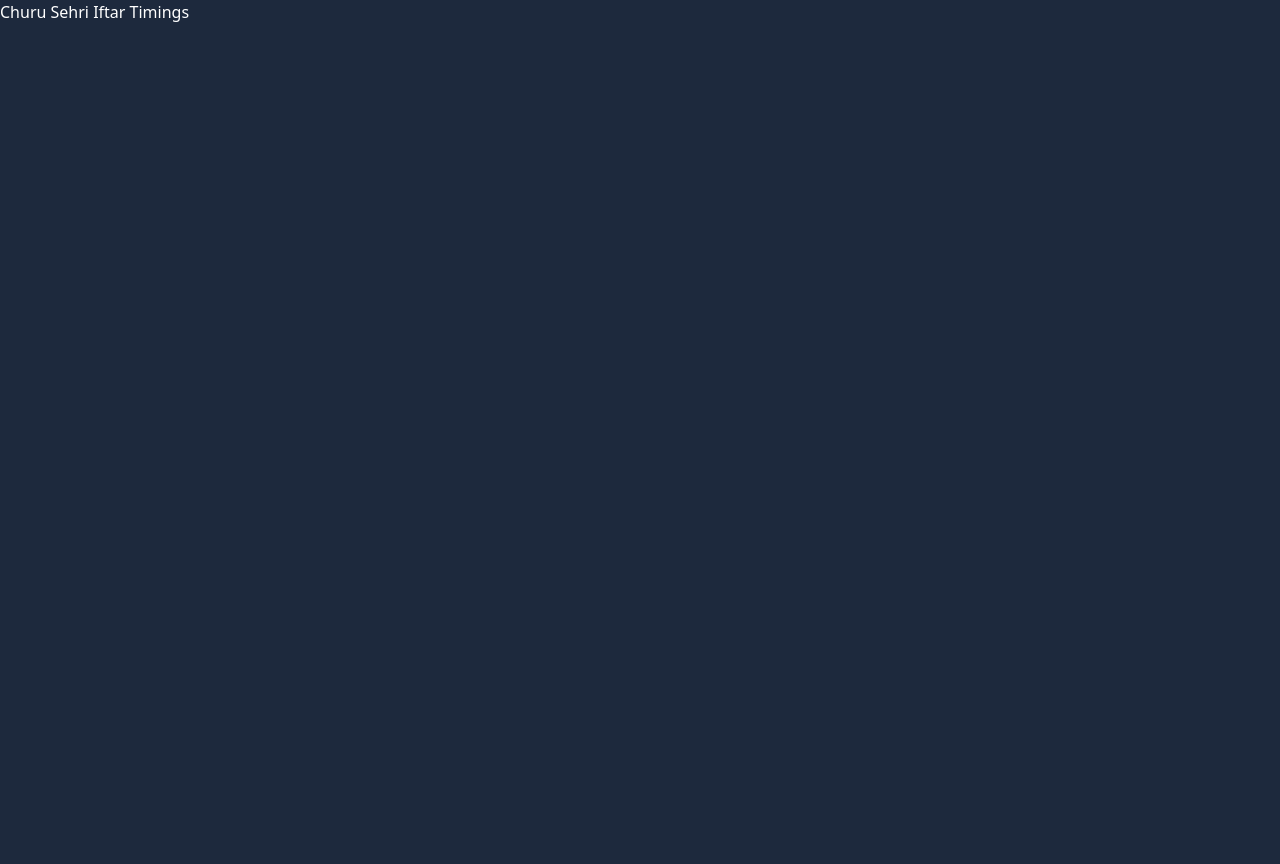
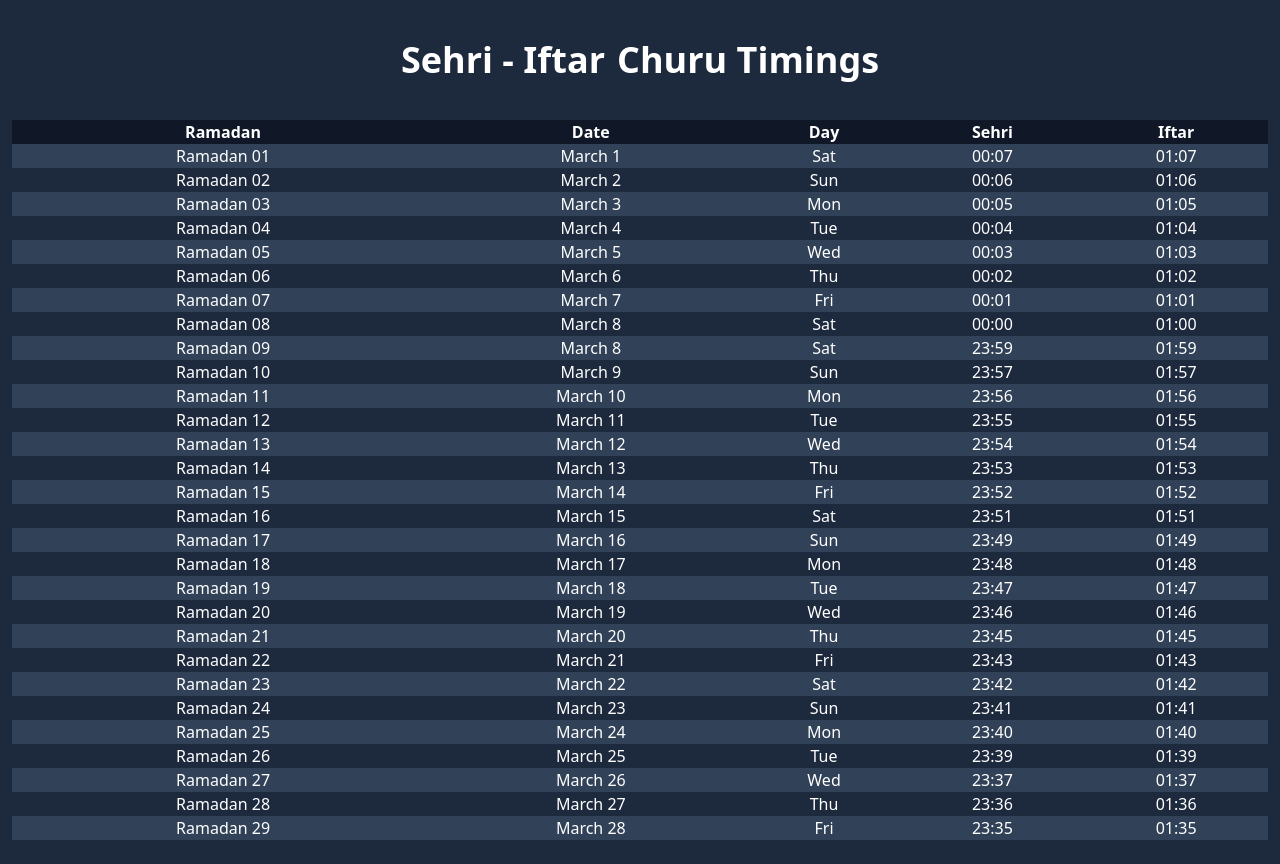
Before and after one commit to syeduroojkamal/churu-sehri-iftar-2025, a React (Vite) app: page / in a window 1280 px wide. Before the commit the page ends 800 px from the top, so only its background shows below. Built offline with nearby package versions, Linux system fonts and the light colour scheme.

Commit message:
add: header and main (table) components

```diff
--- a/src/App.tsx
+++ b/src/App.tsx
@@ -1,5 +1,13 @@
+import Header from "./components/Header";
+import Main from "./components/Main";
+
 const App = () => {
-  return <div>Churu Sehri Iftar Timings</div>;
+  return (
+    <>
+      <Header />
+      <Main />
+    </>
+  );
 };
 
 export default App;
--- /dev/null
+++ b/src/components/Header.tsx
@@ -0,0 +1,10 @@
+const Header = () => {
+  return (
+    <header className="text-4xl font-semibold py-10 flex flex-col items-center justify-center  sm:flex-row sm:gap-3">
+      <span>Sehri - Iftar</span>
+      <span>Churu Timings</span>
+    </header>
+  );
+};
+
+export default Header;
--- /dev/null
+++ b/src/components/Main.tsx
@@ -0,0 +1,186 @@
+const dates = [
+  {
+    sehri: new Date("Sat Mar 01 2025 05:37:00 GMT+0530"),
+    iftar: new Date("Sat Mar 01 2025 18:30:00 GMT+0530"),
+  },
+  {
+    sehri: new Date("Sun Mar 02 2025 05:36:00 GMT+0530"),
+    iftar: new Date("Sun Mar 02 2025 18:31:00 GMT+0530"),
+  },
+  {
+    sehri: new Date("Mon Mar 03 2025 05:35:00 GMT+0530"),
+    iftar: new Date("Mon Mar 03 2025 18:32:00 GMT+0530"),
+  },
+  {
+    sehri: new Date("Tue Mar 04 2025 05:34:00 GMT+0530"),
+    iftar: new Date("Tue Mar 04 2025 18:32:00 GMT+0530"),
+  },
+  {
+    sehri: new Date("Wed Mar 05 2025 05:33:00 GMT+0530"),
+    iftar: new Date("Wed Mar 05 2025 18:33:00 GMT+0530"),
+  },
+  {
+    sehri: new Date("Thu Mar 06 2025 05:32:00 GMT+0530"),
+    iftar: new Date("Thu Mar 06 2025 18:33:00 GMT+0530"),
+  },
+  {
+    sehri: new Date("Fri Mar 07 2025 05:31:00 GMT+0530"),
+    iftar: new Date("Fri Mar 07 2025 18:34:00 GMT+0530"),
+  },
+  {
+    sehri: new Date("Sat Mar 08 2025 05:30:00 GMT+0530"),
+    iftar: new Date("Sat Mar 08 2025 18:35:00 GMT+0530"),
+  },
+  {
+    sehri: new Date("Sun Mar 09 2025 05:29:00 GMT+0530"),
+    iftar: new Date("Sun Mar 09 2025 18:35:00 GMT+0530"),
+  },
+  {
+    sehri: new Date("Mon Mar 10 2025 05:27:00 GMT+0530"),
+    iftar: new Date("Mon Mar 10 2025 18:36:00 GMT+0530"),
+  },
+  {
+    sehri: new Date("Tue Mar 11 2025 05:26:00 GMT+0530"),
+    iftar: new Date("Tue Mar 11 2025 18:36:00 GMT+0530"),
+  },
+  {
+    sehri: new Date("Wed Mar 12 2025 05:25:00 GMT+0530"),
+    iftar: new Date("Wed Mar 12 2025 18:37:00 GMT+0530"),
+  },
+  {
+    sehri: new Date("Thu Mar 13 2025 05:24:00 GMT+0530"),
+    iftar: new Date("Thu Mar 13 2025 18:37:00 GMT+0530"),
+  },
+  {
+    sehri: new Date("Fri Mar 14 2025 05:23:00 GMT+0530"),
+    iftar: new Date("Fri Mar 14 2025 18:38:00 GMT+0530"),
+  },
+  {
+    sehri: new Date("Sat Mar 15 2025 05:22:00 GMT+0530"),
+    iftar: new Date("Sat Mar 15 2025 18:39:00 GMT+0530"),
+  },
+  {
+    sehri: new Date("Sun Mar 16 2025 05:21:00 GMT+0530"),
+    iftar: new Date("Sun Mar 16 2025 18:39:00 GMT+0530"),
+  },
+  {
+    sehri: new Date("Mon Mar 17 2025 05:19:00 GMT+0530"),
+    iftar: new Date("Mon Mar 17 2025 18:40:00 GMT+0530"),
+  },
+  {
+    sehri: new Date("Tue Mar 18 2025 05:18:00 GMT+0530"),
+    iftar: new Date("Tue Mar 18 2025 18:40:00 GMT+0530"),
+  },
+  {
+    sehri: new Date("Wed Mar 19 2025 05:17:00 GMT+0530"),
+    iftar: new Date("Wed Mar 19 2025 18:41:00 GMT+0530"),
+  },
+  {
+    sehri: new Date("Thu Mar 20 2025 05:16:00 GMT+0530"),
+    iftar: new Date("Thu Mar 20 2025 18:41:00 GMT+0530"),
+  },
+  {
+    sehri: new Date("Fri Mar 21 2025 05:15:00 GMT+0530"),
+    iftar: new Date("Fri Mar 21 2025 18:42:00 GMT+0530"),
+  },
+  {
+    sehri: new Date("Sat Mar 22 2025 05:13:00 GMT+0530"),
+    iftar: new Date("Sat Mar 22 2025 18:43:00 GMT+0530"),
+  },
+  {
+    sehri: new Date("Sun Mar 23 2025 05:12:00 GMT+0530"),
+    iftar: new Date("Sun Mar 23 2025 18:43:00 GMT+0530"),
+  },
+  {
+    sehri: new Date("Mon Mar 24 2025 05:11:00 GMT+0530"),
+    iftar: new Date("Mon Mar 24 2025 18:44:00 GMT+0530"),
+  },
+  {
+    sehri: new Date("Tue Mar 25 2025 05:10:00 GMT+0530"),
+    iftar: new Date("Tue Mar 25 2025 18:44:00 GMT+0530"),
+  },
+  {
+    sehri: new Date("Wed Mar 26 2025 05:09:00 GMT+0530"),
+    iftar: new Date("Wed Mar 26 2025 18:45:00 GMT+0530"),
+  },
+  {
+    sehri: new Date("Thu Mar 27 2025 05:07:00 GMT+0530"),
+    iftar: new Date("Thu Mar 27 2025 18:45:00 GMT+0530"),
+  },
+  {
+    sehri: new Date("Fri Mar 28 2025 05:06:00 GMT+0530"),
+    iftar: new Date("Fri Mar 28 2025 18:46:00 GMT+0530"),
+  },
+  {
+    sehri: new Date("Sat Mar 29 2025 05:05:00 GMT+0530"),
+    iftar: new Date("Sat Mar 29 2025 18:46:00 GMT+0530"),
+  },
+];
+
+const padZero = (input: string) => {
+  if (input.length === 1) return "0" + input;
+  return input;
+};
+
+const militaryToStandardTime = (input: string) => {
+  const num = parseInt(input);
+  if (num > 12) return (num - 12).toString();
+  return input;
+};
+
+const getSehriTime = (day: { sehri: Date; iftar: Date }) => {
+  return (
+    <span>
+      {padZero(day.sehri.getHours().toString())}:
+      {padZero(day.sehri.getMinutes().toString())}
+    </span>
+  );
+};
+
+const getIftarTime = (day: { sehri: Date; iftar: Date }) => {
+  return (
+    <span>
+      {padZero(militaryToStandardTime(day.iftar.getHours().toString()))}:
+      {padZero(day.sehri.getMinutes().toString())}
+    </span>
+  );
+};
+
+const getDayString = (day: { sehri: Date; iftar: Date }) => {
+  const days = ["Sun", "Mon", "Tue", "Wed", "Thu", "Fri", "Sat"];
+  return days[day.sehri.getDay()];
+};
+
+const Main = () => {
+  return (
+    <main className="mx-3 mb-6">
+      <table className="table-auto w-full bg-gray-900 text-center">
+        <thead>
+          <tr>
+            <th>Ramadan</th>
+            <th>Date</th>
+            <th>Day</th>
+            <th>Sehri</th>
+            <th>Iftar</th>
+          </tr>
+        </thead>
+        <tbody>
+          {dates.map((day, index) => (
+            <tr
+              key={index}
+              className="bg-white odd:bg-slate-700 even:bg-slate-800"
+            >
+              <td>Ramadan {padZero((index + 1).toString())}</td>
+              <td>{"March " + day.sehri.getDate()}</td>
+              <td>{getDayString(day)}</td>
+              <td>{getSehriTime(day)}</td>
+              <td>{getIftarTime(day)}</td>
+            </tr>
+          ))}
+        </tbody>
+      </table>
+    </main>
+  );
+};
+
+export default Main;
```
